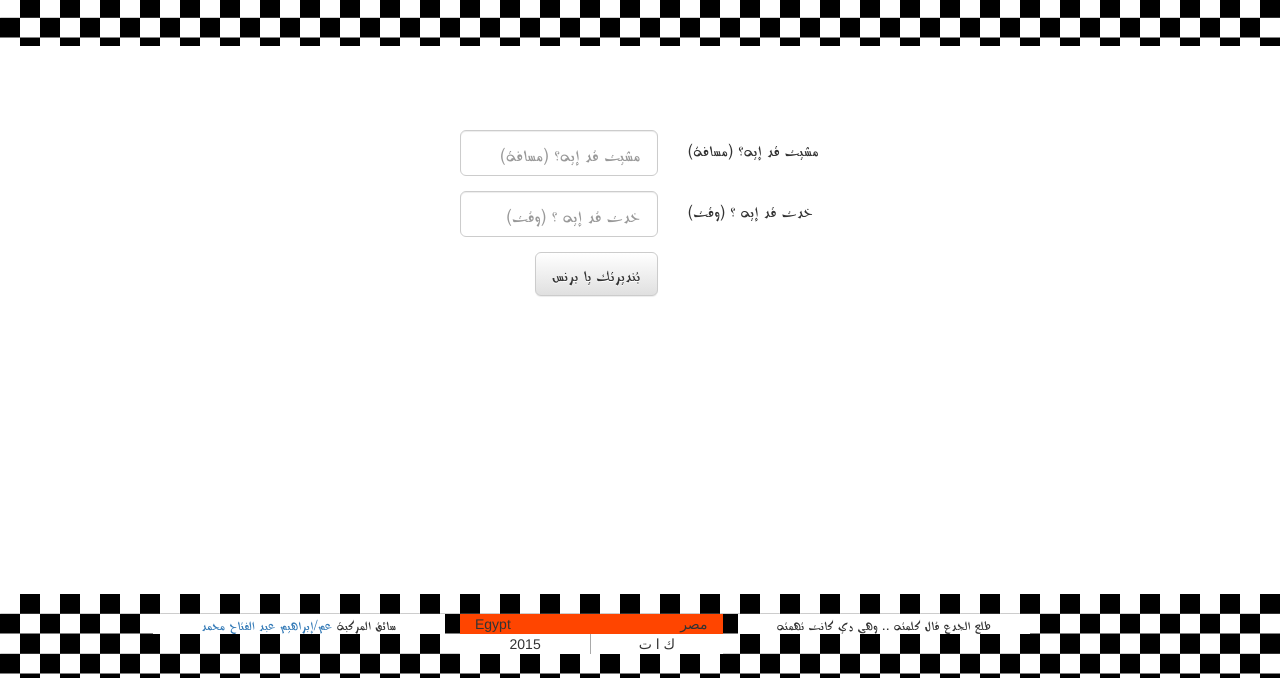
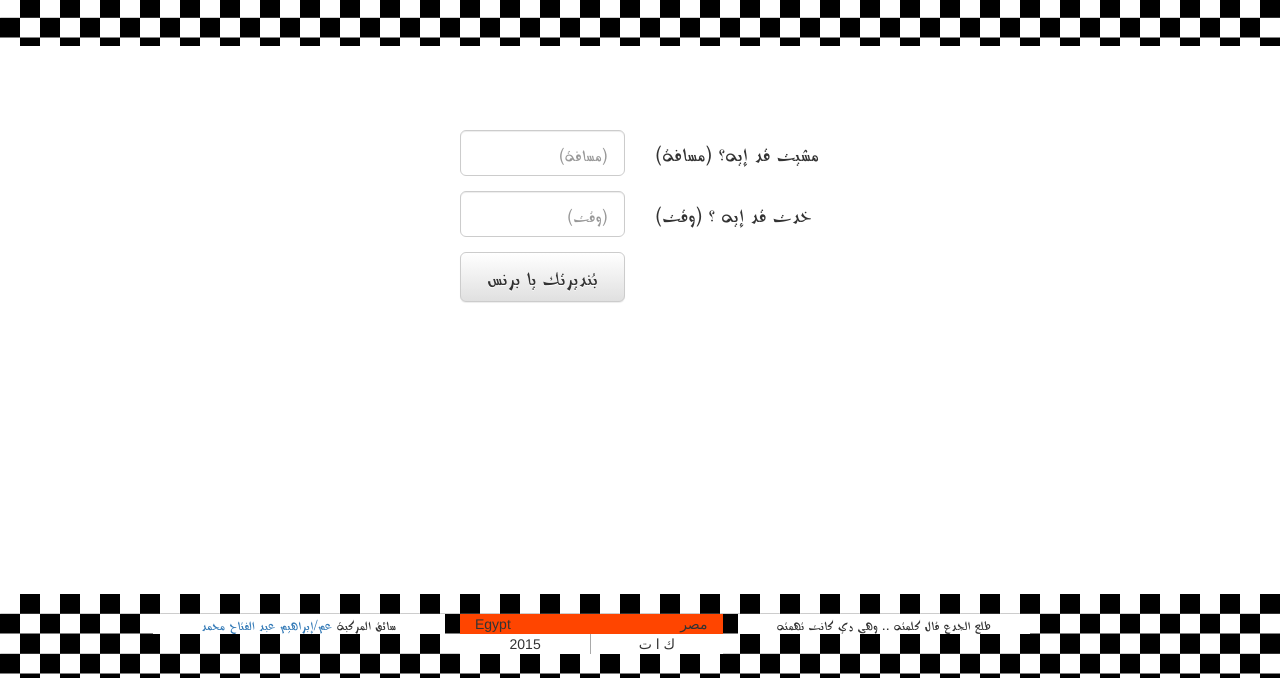
Before and after one commit to bingorabbit/bondera, a website: page index.html in a window 1280 px wide. Shown: the part 122-800 px from the top of the page. Drawn offline with Linux system fonts and the light colour scheme; files whose address does not match are found by name; a web font is replaced by a local one.

Commit message:
Adds some UI modificaitons

```diff
--- a/partials/main.html
+++ b/partials/main.html
@@ -3,38 +3,38 @@
         <form class="form-horizontal col-sm-4 col-sm-offset-4 dimnah" name="fareForm" novalidate
               ng-submit="calculateFare()">
             <div class="form-group" ng-class="{'has-error': distanceError}">
-                <label for="distance" class="col-sm-5 control-label dimnah larger-size">مشيت قد إيه؟ (مسافة)</label>
+                <label for="distance" class="col-sm-6 control-label dimnah larger-size">مشيت قد إيه؟ (مسافة)</label>
 
-                <div class="col-sm-7">
+                <div class="col-sm-6">
                     <input type="number"
                            min="0"
                            step="any"
                            class="form-control dimnah input-lg"
                            id="distance"
-                           placeholder="مشيت قد إيه؟ (مسافة)"
+                           placeholder="(مسافة)"
                            name="distance"
                            ng-model="distance" required>
                     <span class="text-danger" ng-show="distanceError">طب إيه؟</span>
                 </div>
             </div>
             <div class="form-group" ng-class="{'has-error': timeIntervalError}">
-                <label for="timeInterval" class="col-sm-5 control-label dimnah larger-size">خدت قد إيه ؟ (وقت)</label>
+                <label for="timeInterval" class="col-sm-6 control-label dimnah larger-size">خدت قد إيه ؟ (وقت)</label>
 
-                <div class="col-sm-7">
+                <div class="col-sm-6">
                     <input type="number"
                            min="0"
                            step="any"
                            class="form-control dimnah input-lg"
                            id="timeInterval"
-                           placeholder="خدت قد إيه ؟ (وقت)"
+                           placeholder="(وقت)"
                            name="timeInterval"
                            ng-model="timeInterval" required>
                     <span class="text-danger" ng-show="timeIntervalError">مش ياللا؟</span>
                 </div>
             </div>
             <div class="form-group">
-                <div class="col-sm-4 col-sm-offset-5">
-                    <button type="submit" class="btn btn-default btn-lg dimnah larger-size">بُنديرتك يا برنس</button>
+                <div class="col-sm-6 col-sm-offset-6">
+                    <button type="submit" class="btn btn-default btn-lg btn-block dimnah larger-size">بُنديرتك يا برنس</button>
                 </div>
             </div>
         </form>
--- a/style.css
+++ b/style.css
@@ -54,7 +54,7 @@ body * {
     font-family: Dimnah, serif;
 }
 .larger-size {
-    font-size: larger;
+    font-size: 1.5em;
 }
 .fare {
     font-size: 1.5em;
```
